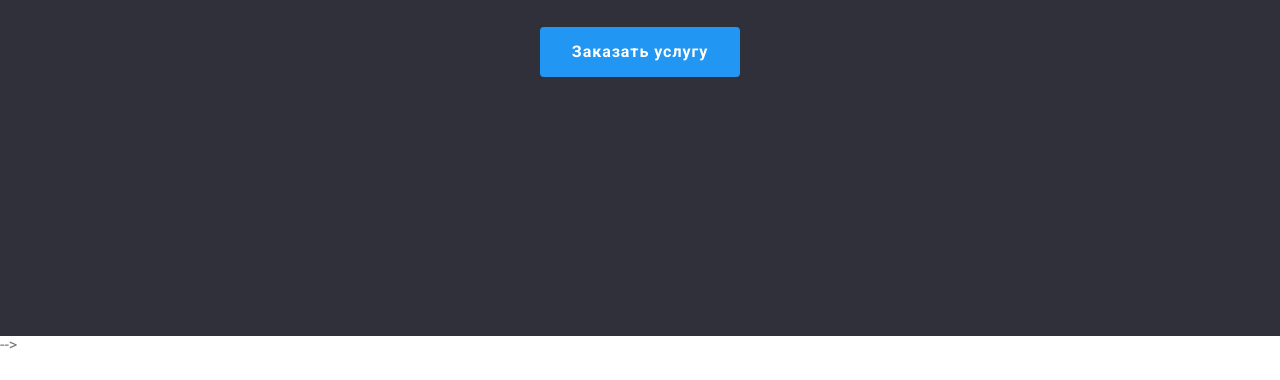
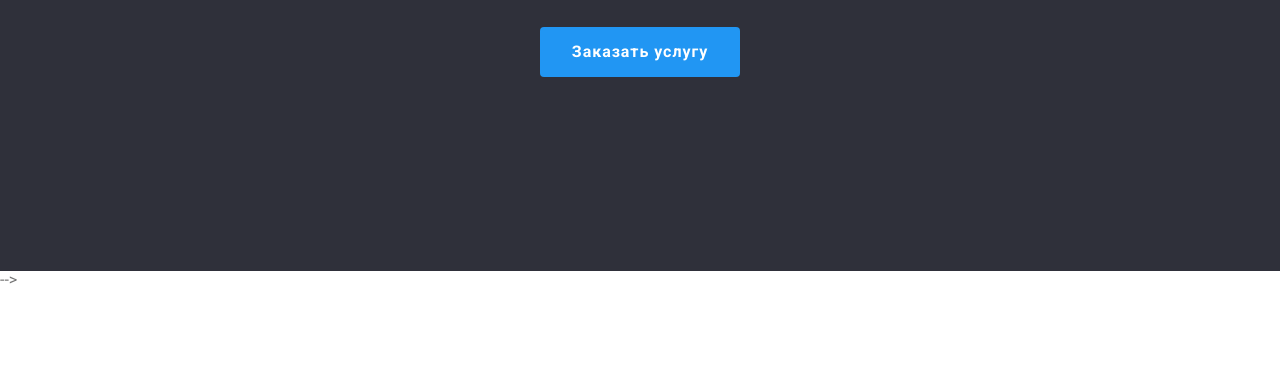
Before and after one commit to mankovskiy/goit-markup-hw-03, a plain HTML site: page index.html in a window 1280 px wide. Shown: the part 344-724 px from the top of the page. Drawn offline with nearby package versions, Linux system fonts and the light colour scheme.

Commit message:
Делает высоту hero

```diff
--- a/css/styles.css
+++ b/css/styles.css
@@ -144,7 +144,7 @@ img {
 /*------------------------------------------------------- Секция hero ----------------------------------------*/
 .hero {
   padding-top: 200px;
-  height: 600px;
+  padding-bottom: 194px;
   margin: 0 auto;
   text-align: center;
   border-top: 1px solid var(--nav-border-color);
```
